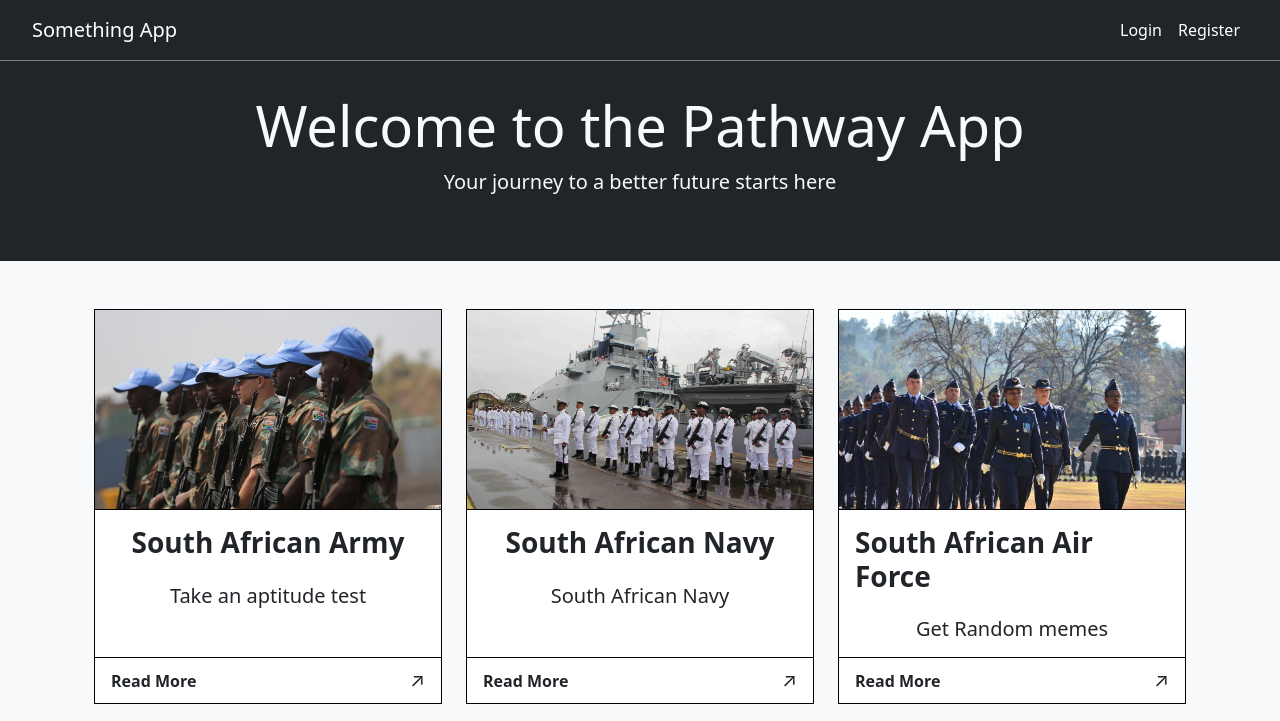
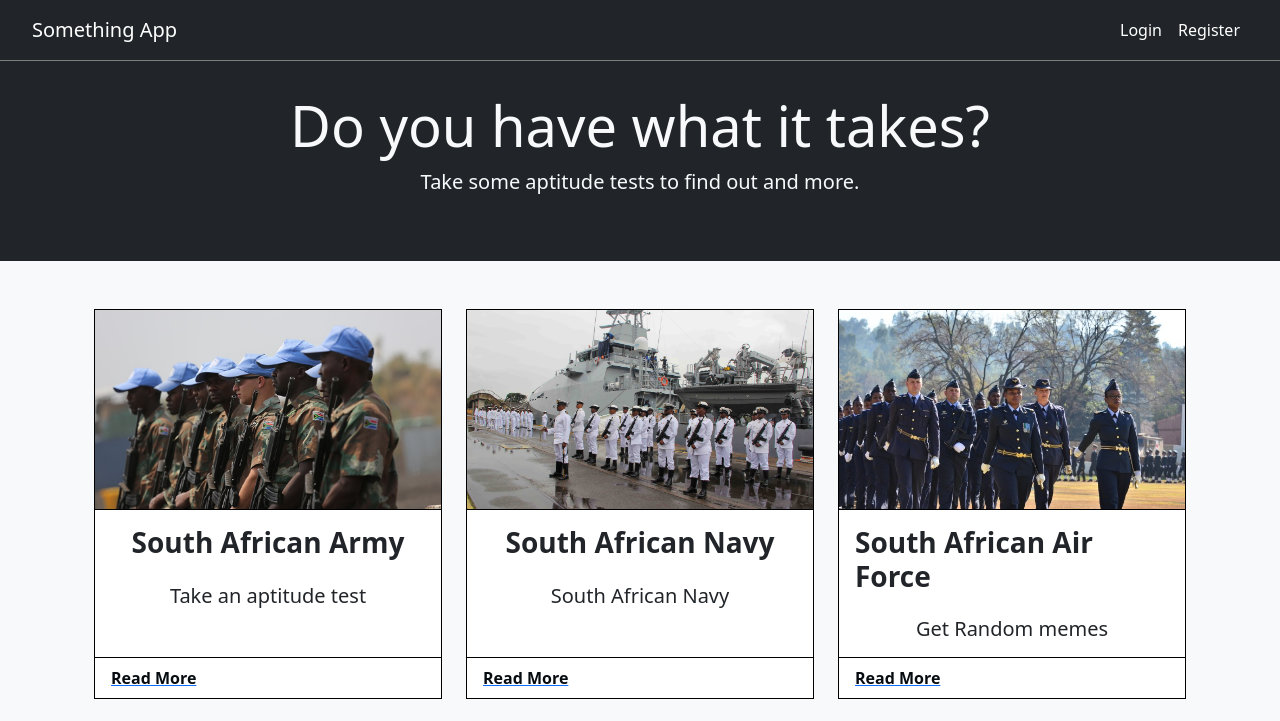
Before and after one commit to Anele-e/project, a Flask app: page / in a window 1280 px wide. Shown: the top 721 px of the page. Run offline with Flask 3, Linux system fonts and the light colour scheme.

Commit message:
will add more html files

```diff
--- a/auth.py
+++ b/auth.py
@@ -13,10 +13,10 @@ bp = Blueprint('auth', __name__, url_prefix='/auth')
 @bp.route('/register', methods=('GET', 'POST'))
 def register():
     if request.method == 'POST':
-        name= request.form['name'],
-        email = request.form['email'],
-        location = request.form['location'],
-        interests = request.form['interests'],
+        name= request.form['name']
+        email = request.form['email']
+        location = request.form['location']
+        interests = request.form['interests']
         can_relocate = request.form.get('can_relocate') == '1' #only true or false
         username = request.form['username']
 
@@ -28,6 +28,8 @@ def register():
             error = 'Username is required.'
         elif not password:
             error = 'Password is required.'
+        elif not (name and email and location and interests):
+            error = "Please fill in all fields"
 
         if error is None:
             try:
@@ -47,7 +49,7 @@ def register():
             except Exception as e:
                 db.session.rollback()
                 error = f"User {username} is already registered."
-                print(f"Error: {error}")
+                flash(error)
 
         flash(error)
 
--- a/static/css/styles.css
+++ b/static/css/styles.css
@@ -56,6 +56,17 @@ body {
     background-color: #06101f;
     transform: translateY(-2px);
   }
+  .read-more {
+    color: #070c11;
+    text-decoration: none;
+    transition: color 0.3s ease;
+  }
+
+  .read-more:hover {
+    color: #0056b3;
+    text-decoration: underline;
+  }
+
   .form-footer {
     text-align: center;
     margin-top: 25px;
--- a/templates/index.html
+++ b/templates/index.html
@@ -2,8 +2,8 @@
 {% block content %}
 <section>
     <section class="bg-dark text-light py-5 text-center full-width-banner">
-        <h1 class="display-4">Welcome to the Pathway App</h1>
-        <p class="lead">Your journey to a better future starts here</p>
+        <h1 class="display-4">Do you have what it takes?</h1>
+        <p class="lead">Take some aptitude tests to find out and more.</p>
     </section>
 
 <section>
@@ -20,8 +20,7 @@
                     <h5 class="mb-0">{{ card.description }}</h5>
                 </div>
                 <div class="card-footer d-flex justify-content-between align-items-center px-3 py-2">
-                    <span class="fw-bold">Read More</span>
-                    <span style="font-size: 1.2em;">↗</span>
+                    <a href={{ card.link }}><span class="fw-bold links read-more">Read More</span></a>
                 </div>
             </div>
         </div>
```
Also changed, not shown: templates/auth/register.html (+10 -0 lines), instance/app.db.
